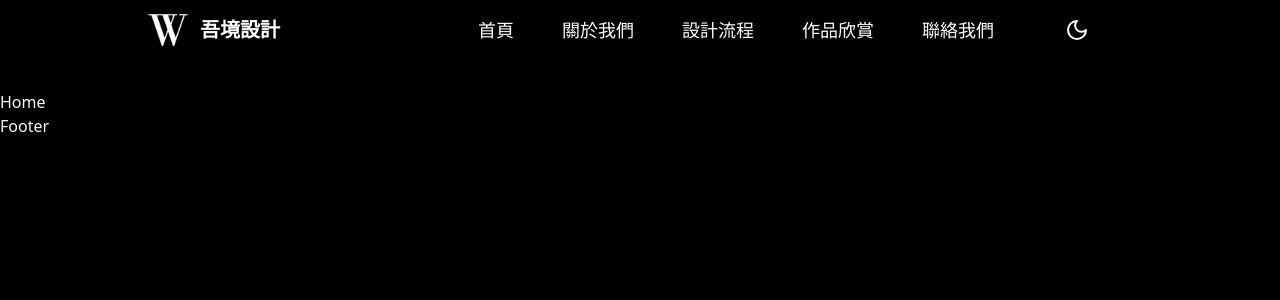
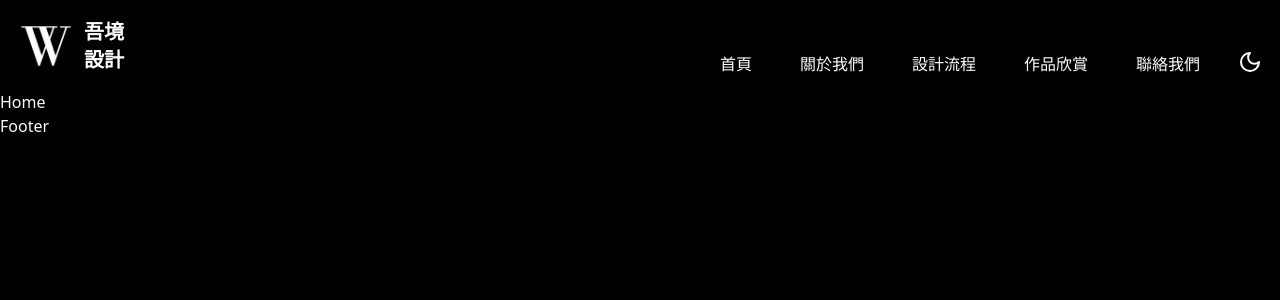
Before and after one commit to naluwan/vite_wrid_official_website, a React (Vite) app: page / in a window 1280 px wide. Shown: the top 300 px of the page. Built offline with nearby package versions, Linux system fonts and the light colour scheme.

Commit message:
feat: update layout and import new ToggleSwitch

```diff
--- a/src/components/NavBar.tsx
+++ b/src/components/NavBar.tsx
@@ -46,20 +46,20 @@ const NavBar = React.forwardRef<IRef, NavBarProps>((props, ref) => {
   }));
 
   return (
-    <header className='absolute top-0 z-50 w-full bg-white dark:bg-black'>
-      <nav className='box-border flex h-[60px] items-center justify-between px-2 lg:mx-auto lg:max-w-[1024px] lg:px-4'>
+    <header className='= absolute top-0 z-50 w-full bg-white dark:bg-black'>
+      <nav className='mt-4 box-border flex h-[60px] items-center justify-between px-2 lg:mx-auto lg:max-w-screen-xl lg:px-4'>
         <Link to='/' className='flex items-center'>
           <img
             src={theme === 'dark' ? navLogoDark : navLogoLight}
             alt='logo'
-            width={48}
-            height={48}
+            width={60}
+            height={60}
           />
-          <span className='px-2 text-xl font-bold text-black dark:text-white max-lg:hidden'>
+          <span className='w-[4rem] px-2 text-xl font-bold text-black dark:text-white max-lg:hidden'>
             吾境設計
           </span>
         </Link>
-        <ul className='flex flex-1 items-center justify-end gap-12 max-lg:hidden'>
+        <ul className='flex h-full flex-1 items-end justify-end gap-12 px-3 max-lg:hidden'>
           {navLinks.map((link: { href: string; label: string }) => (
             <li
               key={link.label}
@@ -67,7 +67,7 @@ const NavBar = React.forwardRef<IRef, NavBarProps>((props, ref) => {
             >
               <Link
                 to={link.href}
-                className='text-lg leading-normal text-black dark:text-white'
+                className='text-base leading-normal text-black dark:text-white'
               >
                 {link.label}
               </Link>
@@ -78,11 +78,11 @@ const NavBar = React.forwardRef<IRef, NavBarProps>((props, ref) => {
               variant='ghost'
               size='icon'
               aria-label='Toggle Theme'
-              className='group mr-6 bg-transparent hover:bg-transparent'
+              className='group h-1 w-1 bg-transparent px-0 hover:bg-transparent'
               onClick={() => setTheme(theme === 'dark' ? 'light' : 'dark')}
             >
               {theme === 'dark' ? (
-                <Moon className='absolute h-6 w-6 transition duration-300 ease-in-out group-hover:scale-110' />
+                <Moon className='absolute bottom-[0.125rem] h-6 w-6 transition duration-300 ease-in-out group-hover:scale-110' />
               ) : (
                 <Sun className='absolute h-6 w-6 text-black transition duration-300 ease-in-out group-hover:scale-110' />
               )}
@@ -218,7 +218,7 @@ const NavBar = React.forwardRef<IRef, NavBarProps>((props, ref) => {
 
                 {/* right text */}
                 <div className='flex flex-1 justify-center'>
-                  <ToggleSwitch onSetOpenPanel={onSetOpenPanel} />
+                  <ToggleSwitch />
                 </div>
               </div>
             </>
```
